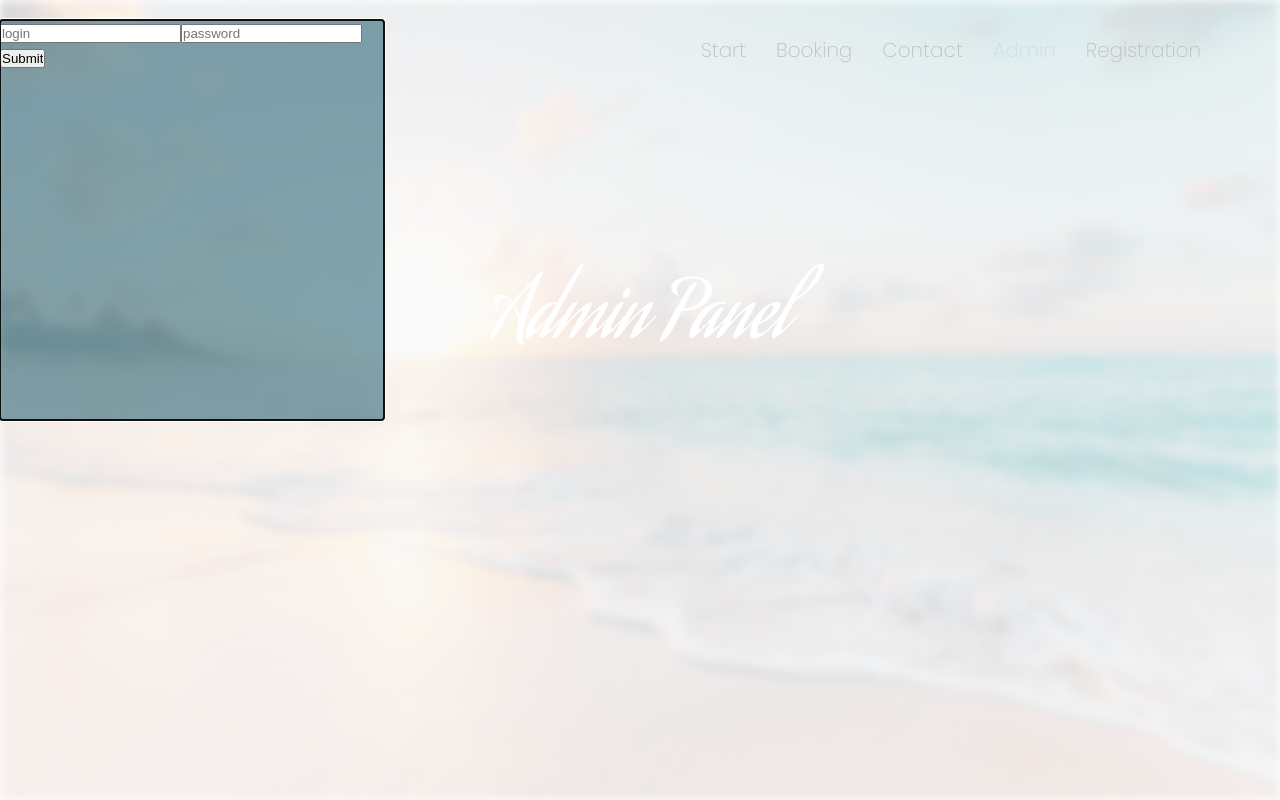
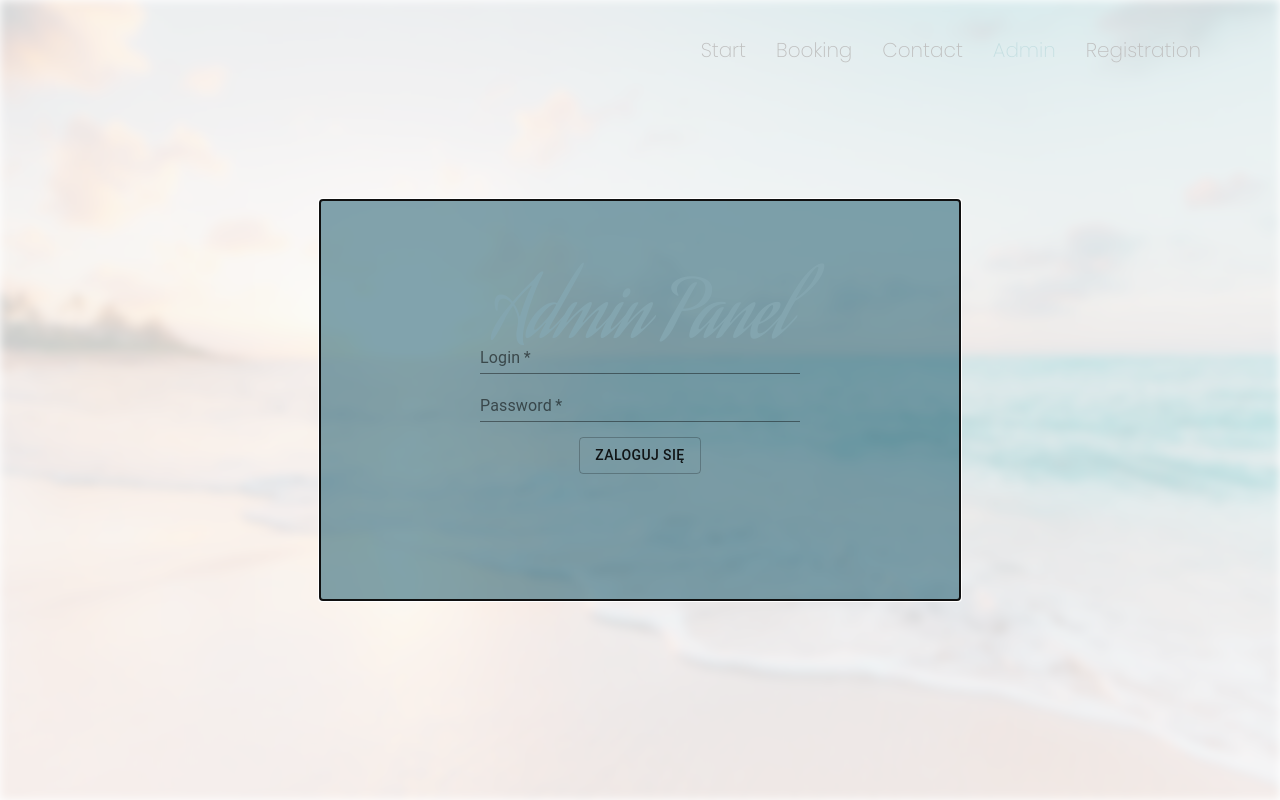
Before and after one commit to szkola-reacta/hackaton-team-f, a React (Create React App) app: page /admin in a window 1280 px wide. Built offline with nearby package versions, Linux system fonts and the light colour scheme; data requests are answered from the project's data file.

Commit message:
przerobiono inputy i butty na material-uiowe

```diff
--- a/src/App.css
+++ b/src/App.css
@@ -121,8 +121,113 @@
   width: 90vw !important;
 }
 
-.Admin__Modal {
-  width: 30vw;
+.ReactModal__Overlay--after-open {
+  display: -webkit-box;
+  display: -ms-flexbox;
+  display: flex;
+  -webkit-box-pack: center;
+      -ms-flex-pack: center;
+          justify-content: center;
+  -webkit-box-align: center;
+      -ms-flex-align: center;
+          align-items: center;
+}
+
+.Admin__Component {
+  display: -webkit-box;
+  display: -ms-flexbox;
+  display: flex;
+  -webkit-box-pack: center;
+      -ms-flex-pack: center;
+          justify-content: center;
+}
+
+.Admin__ComponentModal {
+  width: 50vw;
   height: 50vh;
 }
+
+.Admin__ComponentModal form {
+  display: -webkit-box;
+  display: -ms-flexbox;
+  display: flex;
+  -webkit-box-orient: vertical;
+  -webkit-box-direction: normal;
+      -ms-flex-direction: column;
+          flex-direction: column;
+  -webkit-box-align: center;
+      -ms-flex-align: center;
+          align-items: center;
+  -webkit-box-pack: center;
+      -ms-flex-pack: center;
+          justify-content: center;
+  height: 100%;
+}
+
+.Admin__ComponentModal form > div {
+  width: 50%;
+}
+
+.Admin__ComponentModal form button[type="submit"] {
+  margin-top: 15px;
+}
+
+/* ----CONTACT PANEL--- */
+.Contact {
+  display: -webkit-box;
+  display: -ms-flexbox;
+  display: flex;
+  -webkit-box-pack: center;
+      -ms-flex-pack: center;
+          justify-content: center;
+  -webkit-box-orient: vertical;
+  -webkit-box-direction: normal;
+      -ms-flex-direction: column;
+          flex-direction: column;
+  -webkit-box-align: center;
+      -ms-flex-align: center;
+          align-items: center;
+  height: calc(100vh - 100px);
+}
+
+.Contact__contactForm {
+  width: 50vw;
+}
+
+.Contact__contactForm > div {
+  display: -webkit-box;
+  display: -ms-flexbox;
+  display: flex;
+  -webkit-box-orient: vertical;
+  -webkit-box-direction: normal;
+      -ms-flex-direction: column;
+          flex-direction: column;
+  padding: 10px 0;
+}
+
+/* ----REGISTRATION PANEL--- */
+.Registration {
+  height: calc(100vh - 100px);
+  display: -webkit-box;
+  display: -ms-flexbox;
+  display: flex;
+  -webkit-box-orient: vertical;
+  -webkit-box-direction: normal;
+      -ms-flex-direction: column;
+          flex-direction: column;
+  -webkit-box-align: center;
+      -ms-flex-align: center;
+          align-items: center;
+  -webkit-box-pack: center;
+      -ms-flex-pack: center;
+          justify-content: center;
+}
+
+.Registration div {
+  width: 50vw;
+}
+
+.Registration button[type="submit"] {
+  margin-top: 15px;
+}
 /*# sourceMappingURL=App.css.map */
--- a/src/App.scss
+++ b/src/App.scss
@@ -1,5 +1,5 @@
 @import "./variables.scss";
-@import './fonts.scss';
+@import "./fonts.scss";
 .App {
   text-align: center;
   position: relative;
@@ -36,10 +36,10 @@
   a {
     transition: $transition;
     font-weight: 200;
-    &:hover,&.active {
+    &:hover,
+    &.active {
       color: $MetalicSeaweed;
     }
-
   }
 }
 .homepage {
@@ -48,15 +48,15 @@
   .go {
     width: 10vw;
     height: 7vh;
-    background:transparent;
-    color:white;
+    background: transparent;
+    color: white;
     border: 1px solid white;
     transition: $transition;
     font-size: 1.2em;
     font-weight: 900;
-    &:hover{
+    &:hover {
       background: white;
-      color:$MetalicSeaweed;
+      color: $MetalicSeaweed;
     }
   }
 }
@@ -69,17 +69,70 @@
   padding: 20vh 20vw;
 }
 /* ----ADMIN PANEL--- */
-.Admin{
+.Admin {
   display: flex;
   flex-direction: column;
   align-items: center;
-  &__bookingTable{
-    width: 90vw!important;
-
+  &__bookingTable {
+    width: 90vw !important;
+  }
+}
+.ReactModal__Overlay--after-open {
+  display: flex;
+  justify-content: center;
+  align-items: center;
+}
+.Admin__Component {
+  display: flex;
+  justify-content: center;
+  &Modal {
+    width: 50vw;
+    height: 50vh;
+    form {
+      display: flex;
+      flex-direction: column;
+      align-items: center;
+      justify-content: center;
+      height: 100%;
+      > div {
+        width: 50%;
+      }
+      button[type="submit"] {
+        margin-top: 15px;
+      }
+    }
   }
 }
 
-.Admin__Modal{
-  width: 30vw;
-  height: 50vh;
+/* ----CONTACT PANEL--- */
+.Contact {
+  display: flex;
+  justify-content: center;
+  flex-direction: column;
+  align-items: center;
+  height: calc(100vh - 100px);
+  &__contactForm {
+    width: 50vw;
+    > div {
+      display: flex;
+      flex-direction: column;
+      padding: 10px 0;
+    }
+
+    //wyśrodkować
+  }
 }
+/* ----REGISTRATION PANEL--- */
+.Registration {
+  height: calc(100vh - 100px);
+  display: flex;
+  flex-direction: column;
+  align-items: center;
+  justify-content: center;
+  div {
+    width: 50vw;
+  }
+  button[type="submit"] {
+    margin-top: 15px;
+  }
+}
--- a/src/components/ClientContactForm/clientContactForm.js
+++ b/src/components/ClientContactForm/clientContactForm.js
@@ -1,5 +1,5 @@
 import React, { useState } from "react";
-import ItemsForm from "../ItemsForm/itemsForm";
+import { Button, TextField } from "@material-ui/core";
 
 function useInput(initialValue = "") {
   const [value, setValue] = useState(initialValue);
@@ -12,25 +12,50 @@ function useInput(initialValue = "") {
 }
 
 function ClientContactForm() {
-  const [handleNameChange] = useInput("");
-  const [handleSurnameChange] = useInput("");
-  const [handlePhoneChange] = useInput("");
-  const [handleEmailChange] = useInput("");
-  const [handleMessageChange] = useInput("");
-
+   const [handleNameChange] = useInput("");
+   const [handleSurnameChange] = useInput("");
+   const [handlePhoneChange] = useInput("");
+   const [handleEmailChange] = useInput("");
+   const [value, setValue] = React.useState("");
+   const handleMessageChange = (event) => {
+    setValue(event.target.value);
+  };
   const handleClick = () => console.log("Wyślij formularz");
   const handleSubmit = (event) => {
     event.preventDefault();
   };
 
   return (
-    <form onSubmit={handleSubmit}>
-      <ItemsForm type="text" name="name" placeholder="Imie" onChange={handleNameChange} pattern="[A-Za-z]{2,99}" />
-      <ItemsForm type="text" name="surname" placeholder="Nazwisko" onChange={handleSurnameChange} pattern="[A-Za-z]{2,99}" />
-      <ItemsForm type="text" name="email" placeholder="Adres email" onChange={handleEmailChange} pattern="[a-z0-9._%+-]+@[a-z0-9.-]+\.[a-z]{2, 4}$" />
-      <ItemsForm type="text" name="phone" placeholder="Numer telefonu" onChange={handlePhoneChange} pattern="[0-9]{3}[0-9]{3}[0-9]{3}" />
-      <ItemsForm type="text" name="message" placeholder="Twoja wiadomość" onChange={handleMessageChange} pattern="[A-Za-z]{2,99}" />
-      <button type="submit" onClick={handleClick}>Wyślij formularz</button>
+    <form className="Contact__contactForm" onSubmit={handleSubmit}>
+      <div>
+        <TextField required id="standard-required" label="Name" onChange={handleNameChange} pattern="[A-Za-z]{2,99}" />
+        <TextField required id="standard-required" label="Surname" onChange={handleSurnameChange} pattern="[A-Za-z]{2,99}" />
+        <TextField
+          id="standard-number"
+          label="Number"
+          type="number"
+          pattern="[0-9]{3}[0-9]{3}[0-9]{3}"
+          onChange={handlePhoneChange}
+
+        />
+        <TextField required id="standard-required" label="Email" onChange={handleEmailChange} pattern="[A-Za-z]{2,99}" />
+        <TextField
+          id="standard-multiline-flexible"
+          label="Your message"
+          multiline
+          rowsMax={5}
+          value={value}
+          onChange={handleMessageChange} pattern="[A-Za-z]{2,99}"
+        />
+      </div>
+      <Button
+        type="submit"
+        variant="outlined"
+        color="default"
+        onClick={handleClick}
+      >
+        Wyślij formularz
+      </Button>
     </form>
   );
 }
--- a/src/components/ItemsForm/style.css
+++ /dev/null
@@ -1,11 +0,0 @@
-form {
-    margin-top: 20px;
-}
-
-label {
-    text-align: center;
-    display: inline-grid;
-    justify-items: left;
-    font-variant-caps: petite-caps;
-    font-size: larger;
-}
--- a/src/components/OfferList/OfferList.js
+++ b/src/components/OfferList/OfferList.js
@@ -44,7 +44,7 @@ export default class OfferList extends Component {
       <div>
         <ul> {itemsToRender}</ul>
         {item && (
-          <Modal isOpen={true} onRequestClose={this.closeModal}>
+          <Modal isOpen={true} onRequestClose={this.closeModal} ariaHideApp={false}>
             <Zoom>
               <ItemModal className="modal" item={item} closeModal={this.closeModal} />
             </Zoom>
--- a/src/components/RegistrationForm/RegistrationForm.js
+++ b/src/components/RegistrationForm/RegistrationForm.js
@@ -1,5 +1,5 @@
 import React, { useState } from "react";
-import ItemsForm from "../ItemsForm/itemsForm";
+import { Button, TextField } from "@material-ui/core";
 
 function useInput(initialValue = "") {
   const [value, setValue] = useState(initialValue);
@@ -27,16 +27,63 @@ function RegistrationForm() {
   };
 
   return (
-    <form onSubmit={handleSubmit}>
-      <ItemsForm type="text" name="name" placeholder="Imie" onChange={handleNameChange} pattern="[A-Za-z]{2,99}" />
-      <ItemsForm type="text" name="surname" placeholder="Nazwisko" onChange={handleSurnameChange} pattern="[A-Za-z]{2,99}" />
-      <ItemsForm type="text" name="email" placeholder="Adres email" onChange={handleEmailChange} pattern="[a-z0-9._%+-]+@[a-z0-9.-]+\.[a-z]{2, 4}$" />
-      <ItemsForm type="text" name="password" placeholder="Hasło" onChange={handlePasswordChange} pattern="[A-Za-z0-9]{8,16}" />
-      <ItemsForm type="text" name="name" placeholder="Nazwa konta" onChange={handleNameAccountChange} pattern="[A-Za-z]{2,99}" />
-      <ItemsForm type="text" name="address" placeholder="Adres" onChange={handleAdressChange} />
-      <ItemsForm type="text" name="postcode" placeholder="Kod pocztowy" onChange={handlePostCodeChange} />
-      <ItemsForm type="text" name="phone" placeholder="Numer telefonu" onChange={handlePhoneChange} pattern="[0-9]{3}[0-9]{3}[0-9]{3}" />
-      <button type="submit" onClick={handleClick}>Rejestracja</button>
+    <form className="Registration" onSubmit={handleSubmit}>
+        <div>
+        <TextField
+        required
+        name="name"
+        label="Name"
+        onChange={handleNameChange}
+        pattern="[A-Za-z]{2,99}"
+      />
+      <TextField
+        required
+        name="surname"
+        label="Surname"
+        onChange={handleSurnameChange}
+        pattern="[A-Za-z]{2,99}"
+      />
+      <TextField
+        name="email"
+        label="Email"
+        onChange={handleEmailChange}
+        pattern="[a-z0-9._%+-]+@[a-z0-9.-]+\.[a-z]{2, 4}$"
+      />
+      <TextField
+        name="password"
+        label="Password"
+        onChange={handlePasswordChange}
+        pattern="[A-Za-z0-9]{8,16}"
+      />
+      <TextField
+        name="account_name"
+        label="Account name"
+        onChange={handleNameAccountChange}
+        pattern="[A-Za-z]{2,99}"
+      />
+      <TextField name="address" label="Address" onChange={handleAdressChange} />
+      <TextField
+        name="postcode"
+        label="Postcode"
+        onChange={handlePostCodeChange}
+      />
+      <TextField
+        type="number"
+        name="phone"
+        label="Phone"
+        onChange={handlePhoneChange}
+        pattern="[0-9]{3}[0-9]{3}[0-9]{3}"
+      />
+        </div>
+
+      <Button
+        type="submit"
+        onClick={handleClick}
+        variant="outlined"
+        color="default"
+      >
+        Registration
+      </Button>
     </form>
   );
 }
--- a/src/pages/Admin.js
+++ b/src/pages/Admin.js
@@ -8,6 +8,7 @@ import TableContainer from "@material-ui/core/TableContainer";
 import TableHead from "@material-ui/core/TableHead";
 import TableRow from "@material-ui/core/TableRow";
 import Paper from "@material-ui/core/Paper";
+import { Button, TextField } from "@material-ui/core";
 import Modal from "react-modal";
 import api from "../api";
 
@@ -36,29 +37,20 @@ function Admin() {
   const [isModalActive, setIsModalActive] = useState(true);
   const [table, setTable] = useState(false);
   const [bookings, setBookings] = useState([]);
+  const [login, setLogin] = useState("");
+  const [password, setPassword] = useState("");
   const element = "bookings";
 
   useEffect(() => {
     let el;
     api.get(`${element}`).then((response) => {
       el = response;
+    });
+    return function() {
       setBookings(el);
-    });
+    };
   }, [isModalActive]);
 
-  /*
-  function createData(
-    bookingID,
-    HotelID,
-    name,
-    email,
-    CheckIn,
-    CheckOut,
-    Nights
-  ) {
-    return { bookingID, HotelID, name, email, CheckIn, CheckOut, Nights };
-  }
-  */
   let tableBody =
     bookings &&
     bookings.map((row) => (
@@ -75,10 +67,13 @@ function Admin() {
         <StyledTableCell align="center">{row.Nights}</StyledTableCell>
       </StyledTableRow>
     ));
-  const { register, handleSubmit } = useForm();
-  const onSubmit = (data) => {
-    const { login: uLogin, password: uPassword } = data;
-    if((uLogin === properData.login) && (uPassword === properData.password)) {
+  const handleChange = e => {
+    const { target: { name, value }} = e;
+    { name === "login" ? setLogin(value) : setPassword(value); }
+  };
+  const { handleSubmit } = useForm();
+  const onSubmit = () => {
+    if((login === properData.login) && (password === properData.password)) {
       setIsModalActive(false);
       setTable(true);
     } else {
@@ -87,16 +82,23 @@ function Admin() {
 
   return (
     <div className="Component Admin__Component">
-      <Modal className="Admin__Modal" isOpen={isModalActive}>
+      <Modal className="Admin__ComponentModal" isOpen={isModalActive} ariaHideApp={false}>
         <form onSubmit={handleSubmit(onSubmit)}>
-          <input type="text" placeholder="login" name="login" ref={register} />
-          <input
-            type="password"
-            placeholder="password"
+          <TextField
+            required
+            name="login"
+            label="Login"
+            onChange={handleChange}
+          />
+          <TextField
+            required
             name="password"
-            ref={register}
+            label="Password"
+            onChange={handleChange}
           />
-          <input type="submit" />
+          <Button type="submit" variant="outlined" color="default">
+            Zaloguj się
+          </Button>
         </form>
       </Modal>
       <div className="Admin">
--- a/src/pages/Contact.js
+++ b/src/pages/Contact.js
@@ -3,7 +3,9 @@ import ClientContactForm from "../components/ClientContactForm/clientContactForm
 
 function Contact() {
   return (
-    <ClientContactForm />
+    <div className="Contact">
+      <ClientContactForm />
+    </div>
   );
 }
 
--- a/src/pages/Homepage.js
+++ b/src/pages/Homepage.js
@@ -1,7 +1,7 @@
 import React from "react";
 import { NavLink } from "react-router-dom";
 import Searching from "../components/Searching/Searching";
-
+import { Button } from "@material-ui/core";
 function Homepage() {
   return (
     <div className="homepage">
@@ -10,9 +10,7 @@ function Homepage() {
       <Searching/>
     </div>
     <NavLink to='/offer'>
-    <button className ="go">
-      Let's go!
-    </button>
+    <Button type="submit" variant="outlined" color="default" >Show all offers</Button>
     </NavLink>
     </div>
   );
```
Also changed, not shown: src/components/Alert/Alert.module.css (added, +45 -0 lines), src/components/ItemsForm/itemsForm.js (deleted, +0 -20 lines), 2 other files (tests, documents, lock files or other folders).
